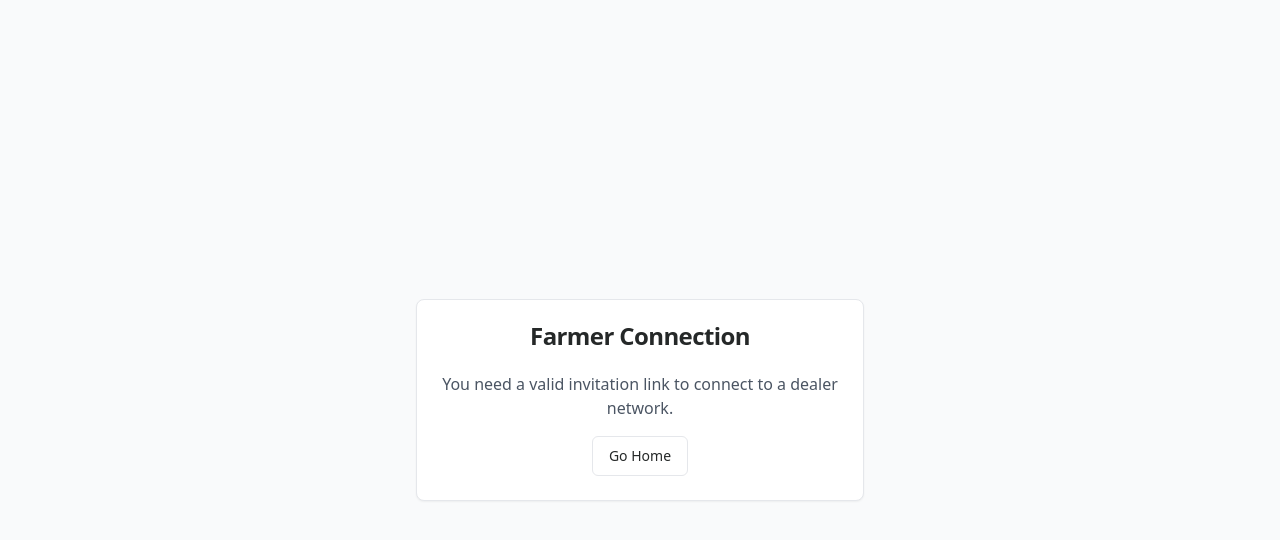
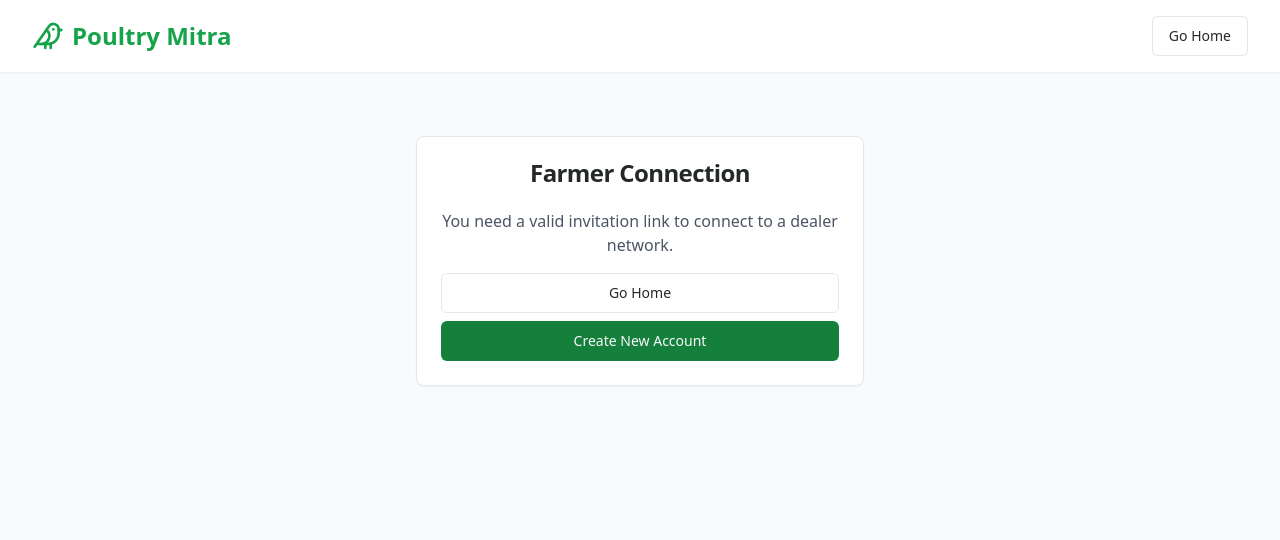
Before and after one commit to PoultryMitra/PoultryMitra, a React (Vite) app: page /farmer-connect in a window 1280 px wide. Shown: the top 540 px of the page. Built offline with nearby package versions, Linux system fonts and the light colour scheme; no server answers.

Commit message:
Errors fixed

```diff
--- a/scripts/create-spa-fallbacks.js
+++ b/scripts/create-spa-fallbacks.js
@@ -15,6 +15,7 @@ const routes = [
   'farmer-login',
   'dealer-login',
   'complete-profile',
+  'farmer-connect',
   'about',
   'services',
   'contact',
--- a/src/pages/FarmerConnect.tsx
+++ b/src/pages/FarmerConnect.tsx
@@ -1,23 +1,47 @@
 import React, { useState, useEffect } from "react";
-import { useSearchParams, useNavigate } from "react-router-dom";
+import { useSearchParams, useNavigate, useLocation } from "react-router-dom";
 import { Card, CardContent, CardHeader, CardTitle } from "@/components/ui/card";
 import { Button } from "@/components/ui/button";
 import { useToast } from "@/hooks/use-toast";
 import { useAuth } from "@/contexts/AuthContext";
 import { validateInvitationCode, connectFarmerToDealer } from "@/services/connectionService";
-import { CheckCircle, AlertCircle, UserPlus } from "lucide-react";
+import { CheckCircle, AlertCircle, UserPlus, Bird } from "lucide-react";
 
 export default function FarmerConnect() {
   const [searchParams] = useSearchParams();
   const navigate = useNavigate();
+  const location = useLocation();
   const { toast } = useToast();
   const { currentUser } = useAuth();
 
-  const [inviteCode, setInviteCode] = useState(searchParams.get('invite') || '');
+  // Get invite code from URL params or hash (for fallback compatibility)
+  const getInviteCode = () => {
+    const fromParams = searchParams.get('invite');
+    if (fromParams) return fromParams;
+
+    // Fallback: check if invite code is in the hash or search string
+    const search = location.search || window.location.search;
+    const match = search.match(/[?&]invite=([^&]+)/);
+    return match ? decodeURIComponent(match[1]) : '';
+  };
+
+  const [inviteCode, setInviteCode] = useState(getInviteCode());
   const [isValidating, setIsValidating] = useState(false);
   const [isValid, setIsValid] = useState<boolean | null>(null);
   const [dealerData, setDealerData] = useState<any>(null);
   const [isConnecting, setIsConnecting] = useState(false);
+
+  // Debug logging for production troubleshooting
+  useEffect(() => {
+    console.log('FarmerConnect Debug:', {
+      currentUrl: window.location.href,
+      searchString: window.location.search,
+      hashString: window.location.hash,
+      inviteCode,
+      pathname: location.pathname,
+      search: location.search
+    });
+  }, [location, inviteCode]);
 
   // Validate invitation code on component mount
   useEffect(() => {
@@ -131,8 +155,24 @@ export default function FarmerConnect() {
 
   if (isValid === false) {
     return (
-      <div className="min-h-screen flex items-center justify-center bg-gray-50">
-        <Card className="w-full max-w-md">
+      <div className="min-h-screen bg-gray-50">
+        {/* Header */}
+        <header className="bg-white shadow-sm">
+          <div className="max-w-7xl mx-auto px-4 sm:px-6 lg:px-8">
+            <div className="flex justify-between items-center py-4">
+              <div className="flex items-center gap-2">
+                <Bird className="w-8 h-8 text-green-600" />
+                <h1 className="text-2xl font-bold text-green-600">Poultry Mitra</h1>
+              </div>
+              <Button onClick={() => navigate('/')} variant="outline">
+                Go Home
+              </Button>
+            </div>
+          </div>
+        </header>
+
+        <div className="flex items-center justify-center py-16">
+          <Card className="w-full max-w-md mx-4">
             <CardHeader className="text-center">
               <AlertCircle className="h-12 w-12 text-red-500 mx-auto mb-2" />
               <CardTitle className="text-red-600">Invalid Invitation</CardTitle>
@@ -141,18 +181,40 @@ export default function FarmerConnect() {
               <p className="text-gray-600 mb-4">
                 This invitation link is invalid or has expired. Please contact your dealer for a new invitation.
               </p>
-            <Button onClick={() => navigate('/')} variant="outline">
+              <div className="space-y-2">
+                <Button onClick={() => navigate('/')} variant="outline" className="w-full">
                   Go Home
                 </Button>
+                <Button onClick={() => navigate('/register')} className="w-full">
+                  Create New Account
+                </Button>
+              </div>
             </CardContent>
           </Card>
+        </div>
       </div>
     );
   }
 
   if (isValid === true) {
     return (
-      <div className="min-h-screen bg-gray-50 py-8">
+      <div className="min-h-screen bg-gray-50">
+        {/* Header */}
+        <header className="bg-white shadow-sm">
+          <div className="max-w-7xl mx-auto px-4 sm:px-6 lg:px-8">
+            <div className="flex justify-between items-center py-4">
+              <div className="flex items-center gap-2">
+                <Bird className="w-8 h-8 text-green-600" />
+                <h1 className="text-2xl font-bold text-green-600">Poultry Mitra</h1>
+              </div>
+              <Button onClick={() => navigate('/')} variant="outline">
+                Go Home
+              </Button>
+            </div>
+          </div>
+        </header>
+
+        <div className="py-8">
           <div className="max-w-md mx-auto px-4">
             <Card>
               <CardHeader className="text-center">
@@ -205,13 +267,30 @@ export default function FarmerConnect() {
             </Card>
           </div>
         </div>
+      </div>
     );
   }
 
   // Default state - no invitation code
   return (
-    <div className="min-h-screen flex items-center justify-center bg-gray-50">
-      <Card className="w-full max-w-md">
+    <div className="min-h-screen bg-gray-50">
+      {/* Header */}
+      <header className="bg-white shadow-sm">
+        <div className="max-w-7xl mx-auto px-4 sm:px-6 lg:px-8">
+          <div className="flex justify-between items-center py-4">
+            <div className="flex items-center gap-2">
+              <Bird className="w-8 h-8 text-green-600" />
+              <h1 className="text-2xl font-bold text-green-600">Poultry Mitra</h1>
+            </div>
+            <Button onClick={() => navigate('/')} variant="outline">
+              Go Home
+            </Button>
+          </div>
+        </div>
+      </header>
+
+      <div className="flex items-center justify-center py-16">
+        <Card className="w-full max-w-md mx-4">
           <CardHeader className="text-center">
             <CardTitle>Farmer Connection</CardTitle>
           </CardHeader>
@@ -219,11 +298,17 @@ export default function FarmerConnect() {
             <p className="text-gray-600 mb-4">
               You need a valid invitation link to connect to a dealer network.
             </p>
-          <Button onClick={() => navigate('/')} variant="outline">
+            <div className="space-y-2">
+              <Button onClick={() => navigate('/')} variant="outline" className="w-full">
                 Go Home
               </Button>
+              <Button onClick={() => navigate('/register')} className="w-full">
+                Create New Account
+              </Button>
+            </div>
           </CardContent>
         </Card>
       </div>
+    </div>
   );
 }
```
Lines whose indentation alone changed are shown as unchanged.
